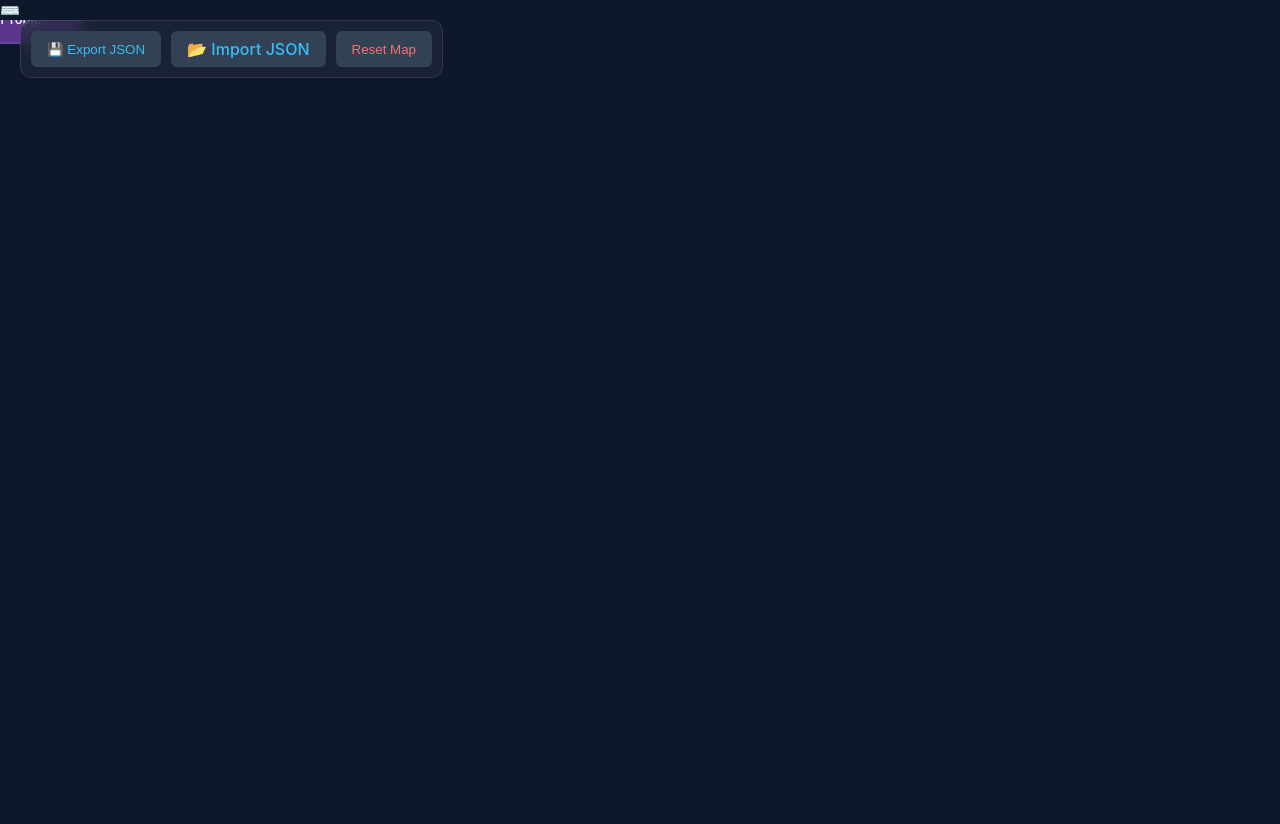
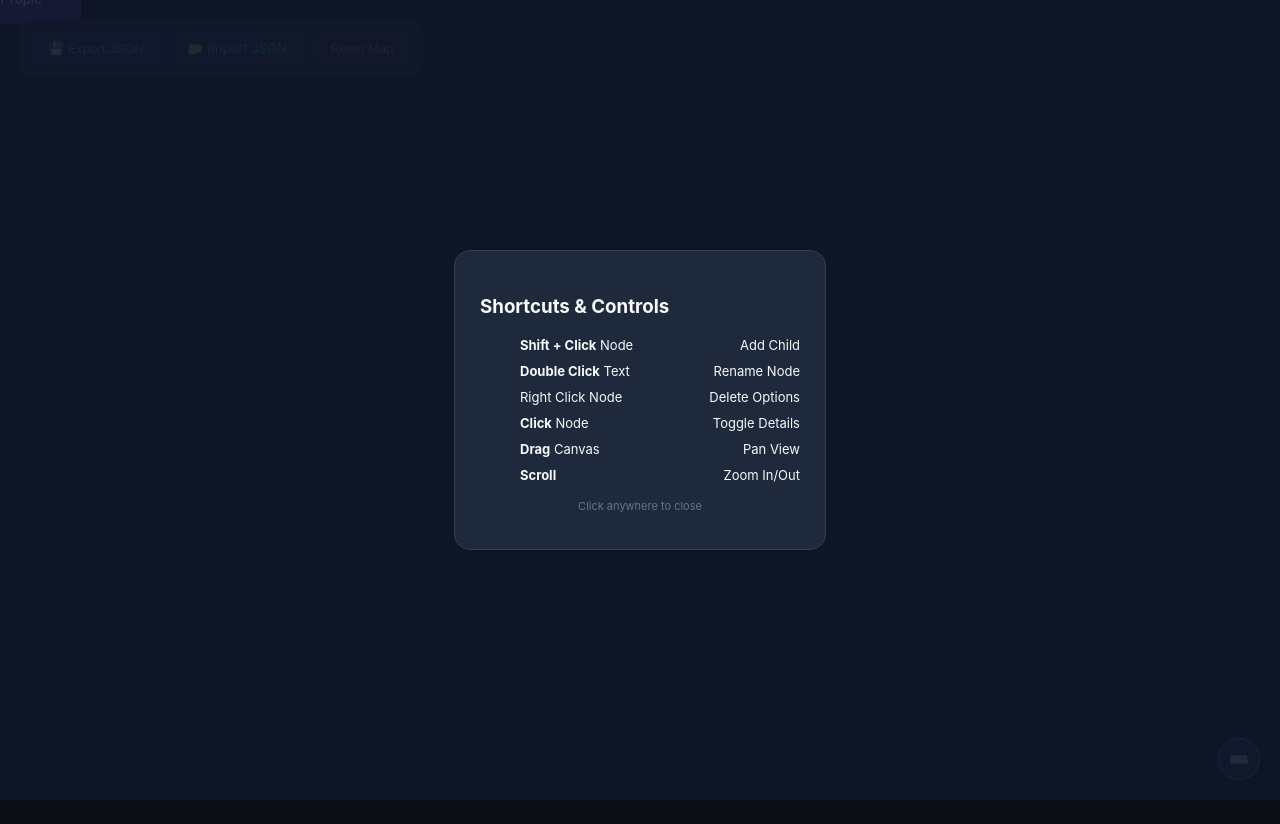
Before and after one commit to CodeCarrot98/mindmap-system, a plain HTML site: page index.html in a window 1280 px wide. Drawn offline with nearby package versions, Linux system fonts and the light colour scheme.

Commit message:
Update style.css

```diff
--- a/style.css
+++ b/style.css
@@ -1,36 +1,62 @@
 body {
-    margin: 0; background: #0f172a; color: #f8fafc;
-    font-family: 'Inter', system-ui, sans-serif; overflow: hidden;
+    margin: 0; background: #0b0e14; color: #f8fafc;
+    font-family: 'Inter', system-ui, -apple-system, sans-serif;
+    overflow: hidden;
 }
 
 #toolbar {
     position: fixed; top: 20px; left: 20px; z-index: 100;
-    display: flex; gap: 10px; background: rgba(30, 41, 59, 0.7);
-    padding: 10px; border-radius: 12px; backdrop-filter: blur(8px);
+    display: flex; gap: 10px; background: rgba(30, 41, 59, 0.8);
+    padding: 10px; border-radius: 12px; backdrop-filter: blur(10px);
     border: 1px solid rgba(255,255,255,0.1);
 }
 
 button, .file-label {
-    background: #334155; color: #38bdf8; border: none;
-    padding: 8px 16px; border-radius: 6px; cursor: pointer; font-weight: 500;
+    background: #1e293b; color: #38bdf8; border: 1px solid #334155;
+    padding: 8px 16px; border-radius: 6px; cursor: pointer; font-size: 13px;
+    transition: 0.2s;
 }
 
-.danger { color: #f87171; }
+button:hover { background: #334155; }
+.danger { color: #f87171 !important; }
 
-.node rect { stroke-width: 2px; transition: all 0.3s; }
-.node text { fill: white; font-size: 13px; font-weight: 500; pointer-events: none; }
-.link { fill: none; stroke-opacity: 0.4; stroke-width: 2px; }
+/* Nodes & Links */
+.node rect { stroke-width: 2px; transition: filter 0.3s; cursor: pointer; }
+.node:hover rect { filter: brightness(1.2); }
+.node text { fill: white; font-size: 13px; font-weight: 600; pointer-events: none; }
+.link { fill: none; stroke-opacity: 0.5; stroke-width: 2px; transition: 0.3s; }
 
-.desc-text { fill: #94a3b8; font-size: 11px; }
+/* Description Boxes */
+.desc-box {
+    background: rgba(15, 23, 42, 0.9); border: 1px solid #334155;
+    color: #94a3b8; padding: 6px; border-radius: 6px; font-size: 11px;
+    overflow: hidden; pointer-events: none;
+}
 
+/* UI Elements */
 #context-menu {
     position: absolute; background: #1e293b; border: 1px solid #334155;
-    border-radius: 8px; padding: 5px 0; z-index: 1000; box-shadow: 0 10px 15px rgba(0,0,0,0.5);
+    border-radius: 8px; z-index: 1000; box-shadow: 0 10px 25px rgba(0,0,0,0.5);
+    padding: 5px 0; min-width: 180px;
+}
+#context-menu div { padding: 10px 15px; cursor: pointer; font-size: 13px; }
+#context-menu div:hover { background: #334155; color: #38bdf8; }
+
+#info-icon {
+    position: fixed; bottom: 20px; right: 20px; width: 40px; height: 40px;
+    background: #1e293b; border: 1px solid #38bdf8; color: #38bdf8;
+    border-radius: 50%; display: flex; align-items: center; justify-content: center;
+    cursor: pointer; z-index: 100;
 }
 
-#context-menu div {
-    padding: 8px 20px; cursor: pointer; font-size: 13px;
+#legend-overlay {
+    position: fixed; top: 0; left: 0; width: 100%; height: 100%;
+    background: rgba(15, 23, 42, 0.9); display: flex; align-items: center;
+    justify-content: center; z-index: 1000;
 }
-
-#context-menu div:hover { background: #334155; color: #38bdf8; }
+.legend-content {
+    background: #1e293b; padding: 25px; border-radius: 16px;
+    border: 1px solid #334155; width: 320px;
+}
+.legend-content li { display: flex; justify-content: space-between; margin: 10px 0; font-size: 13px; }
 .hidden { display: none; }
```
